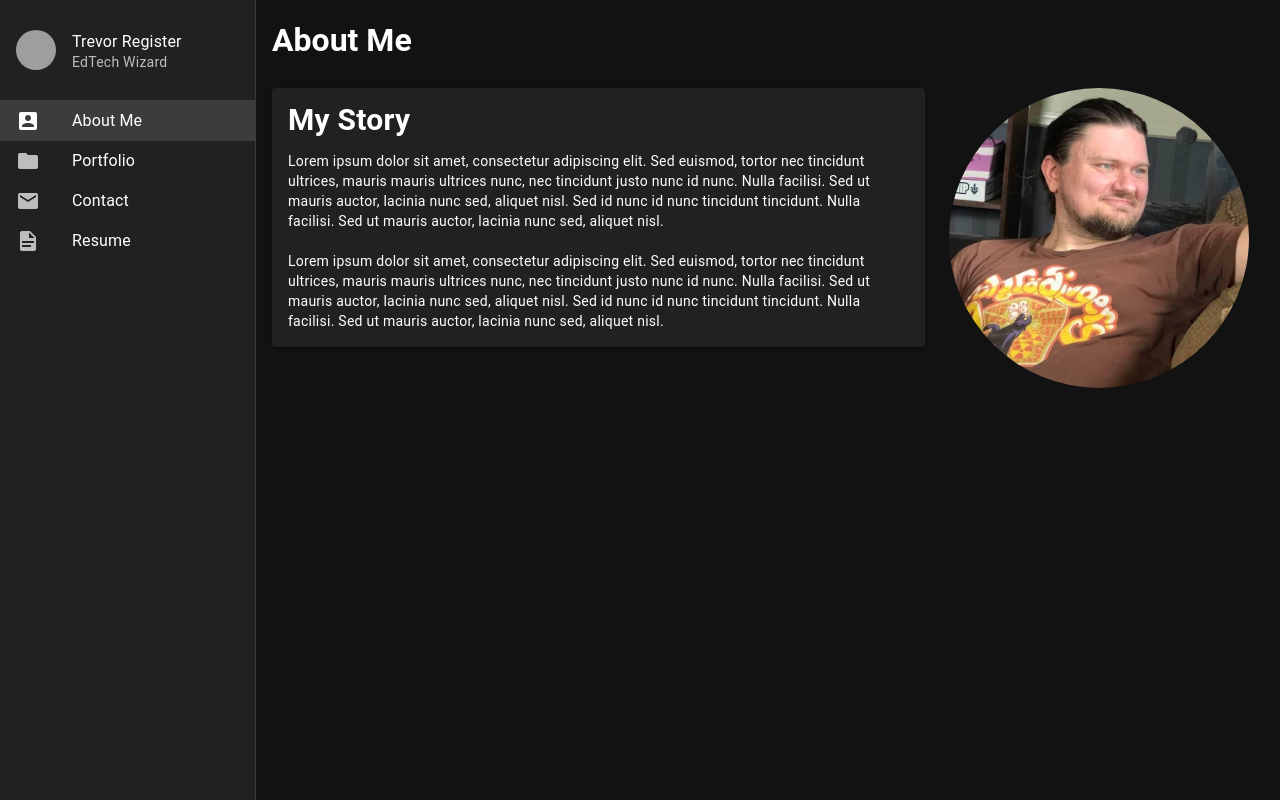
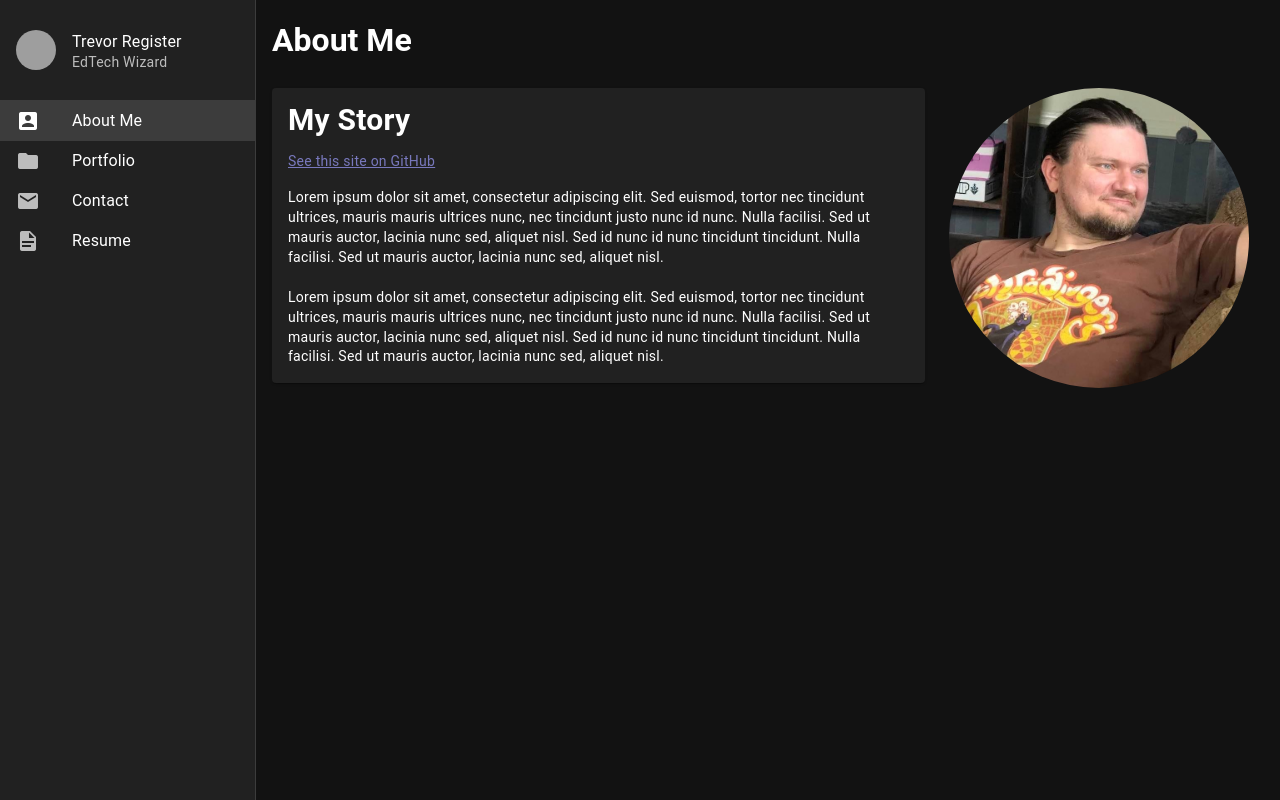
Before and after one commit to trevorregister/my-site, a Vue app: page / in a window 1280 px wide. Built offline with nearby package versions, Linux system fonts and the light colour scheme; grey boxes are pictures that could not be loaded.

Commit message:
feat: link to github

```diff
--- a/src/pages/AboutPage.vue
+++ b/src/pages/AboutPage.vue
@@ -11,6 +11,9 @@
           <v-card-title>
             <h2>My Story</h2>
           </v-card-title>
+          <v-card-subtitle>
+            <a href="https://github.com/trevorregister/my-site" target="blank">See this site on GitHub</a>
+          </v-card-subtitle>
           <v-card-text>
               <p>
                 Lorem ipsum dolor sit amet, consectetur adipiscing elit.
```
